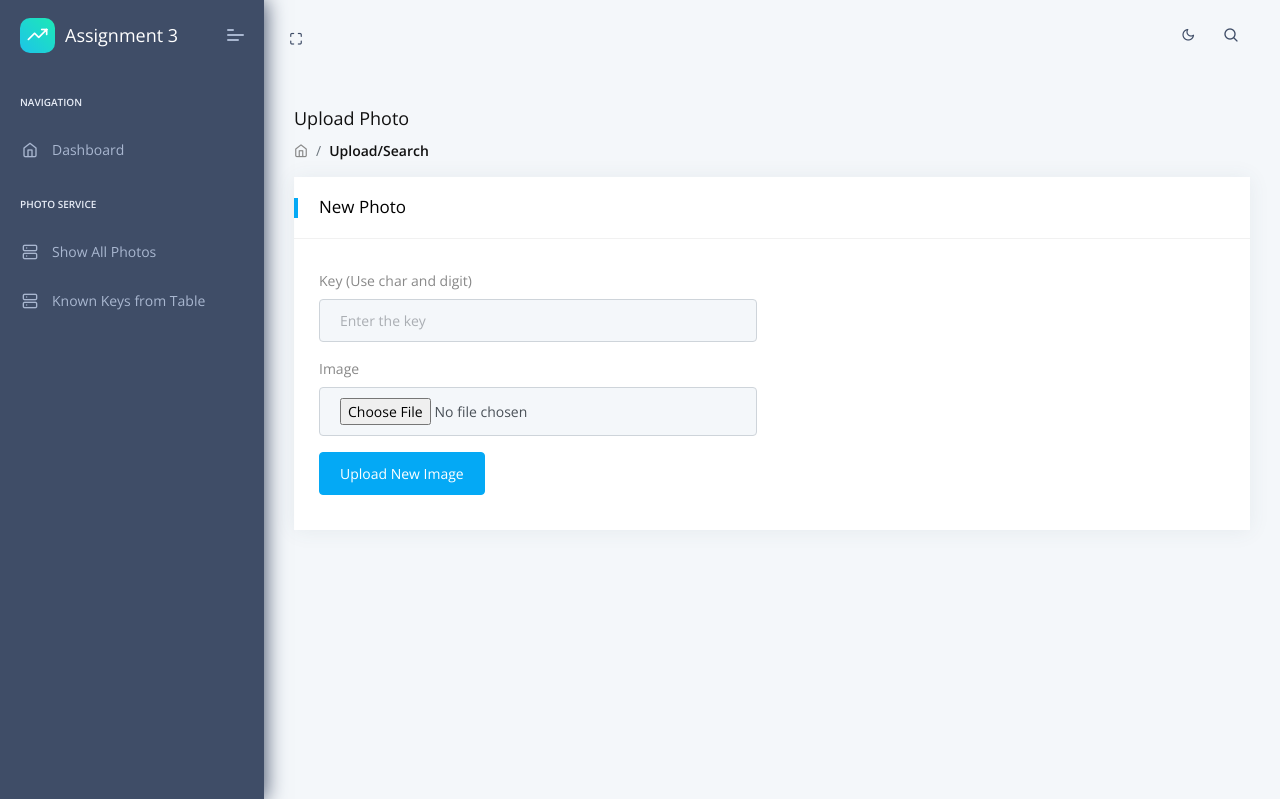
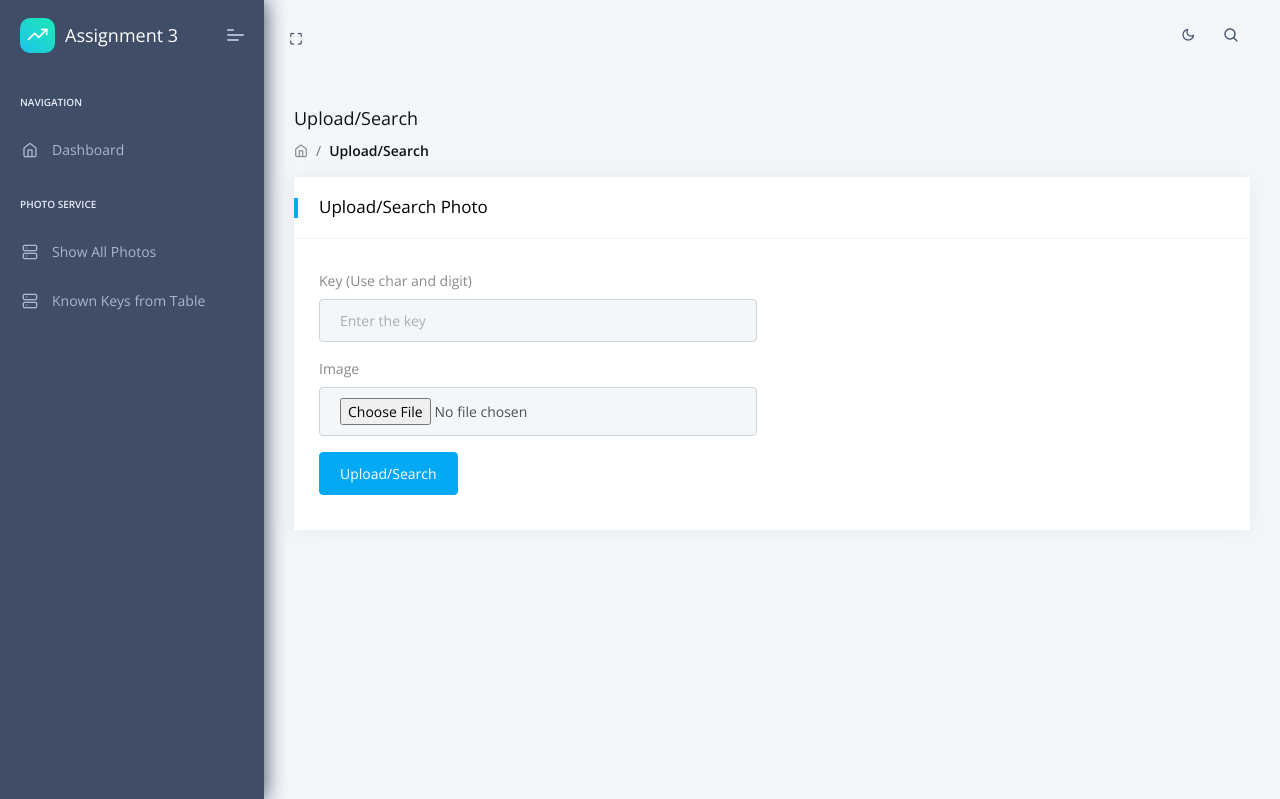
Before and after one commit to naqibfaiyaz/1779_assignment3, a Flask app: page /photoUpload/addPhoto.html in a window 1280 px wide. Shown: the top 799 px of the page. Run offline with Flask 2, Linux system fonts and the light colour scheme; some libraries are stand-ins or nearby versions.

Commit message:
Update addPhoto.html

```diff
--- a/apps/templates/photoUpload/addPhoto.html
+++ b/apps/templates/photoUpload/addPhoto.html
@@ -19,7 +19,7 @@
                             <div class="row align-items-center">
                                 <div class="col-md-12">
                                     <div class="page-header-title">
-                                        <h5 class="m-b-10">Upload Photo</h5>
+                                        <h5 class="m-b-10">Upload/Search</h5>
                                     </div>
                                     <ul class="breadcrumb">
                                         <li class="breadcrumb-item"><a href="/"><i class="feather icon-home"></i></a></li>
@@ -37,7 +37,7 @@
                                 <div class="col-sm-12">
                                     <div class="card">
                                         <div class="card-header">
-                                            <h5>New Photo</h5>
+                                            <h5>Upload/Search Photo</h5>
                                         </div>
                                         <div class="card-body">
                                             <div class="row col-md-6">
@@ -89,7 +89,7 @@
                                                             <label for="value">Image</label>
                                                             <input type="file" class="form-control" id="value" name="image" placeholder="Enter the Value">
                                                         </div>
-                                                        <button type="submit" name="savePhoto" class="btn btn-primary">Upload New Image</button>
+                                                        <button type="submit" name="savePhoto" class="btn btn-primary">Upload/Search</button>
                                                     </form>
                                                     {% endif %}
                                                 </div>
```
